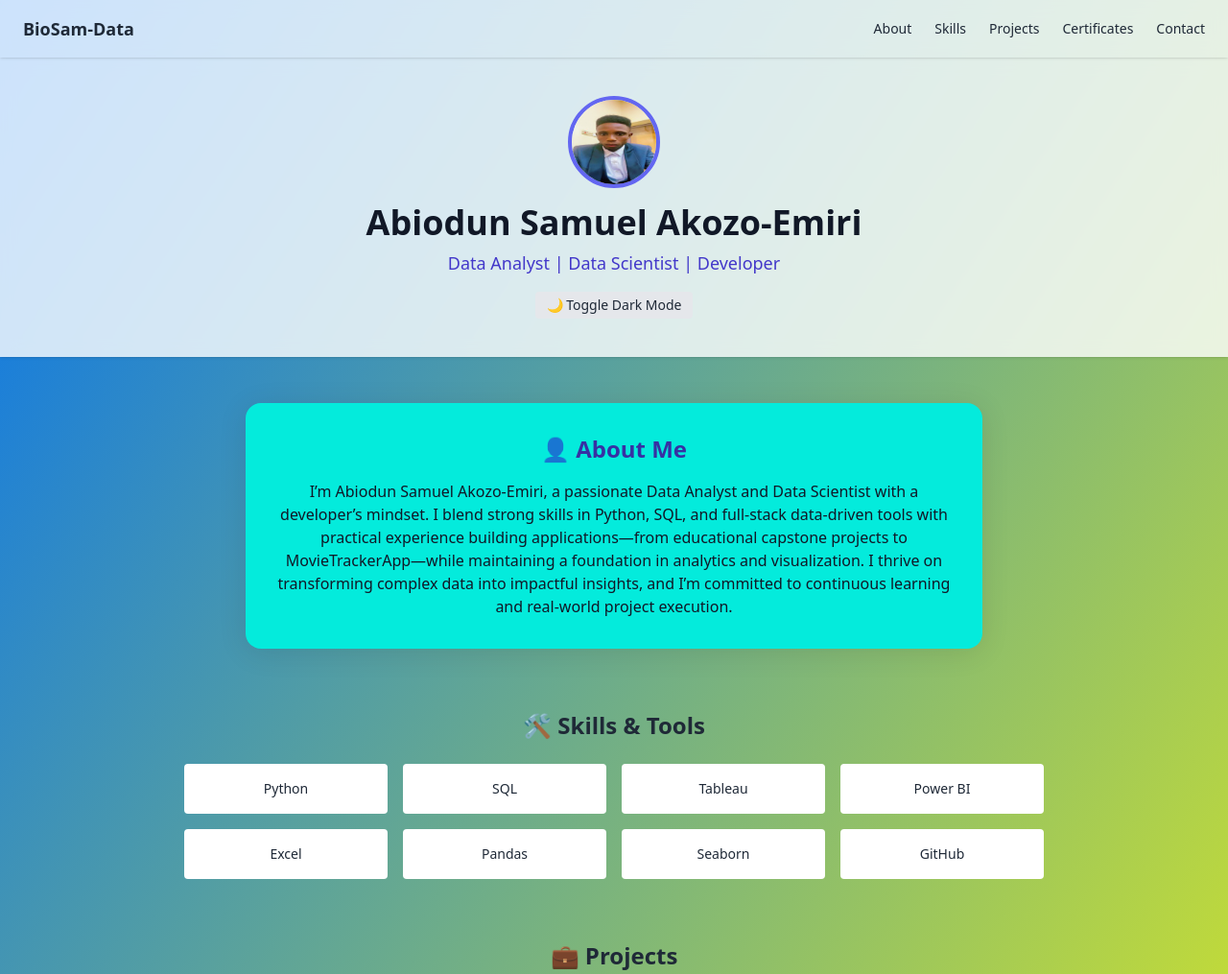
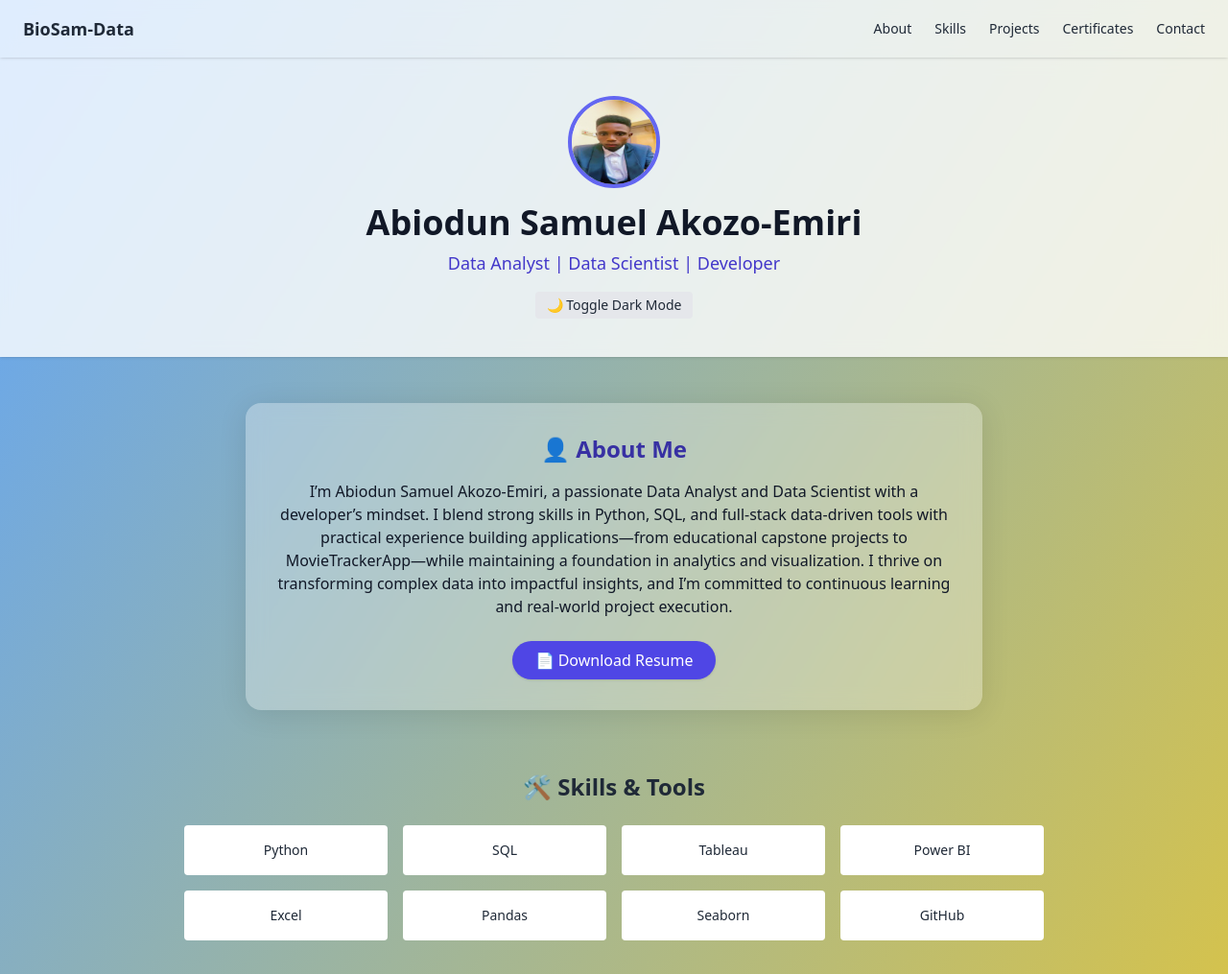
Before and after one commit to BioSam-Data/portfolio-website, a plain HTML site: page index.html in a window 1280 px wide. Shown: the top 1015 px of the page at 96% size. Drawn offline with nearby package versions, Linux system fonts and the light colour scheme.

Commit message:
Update index.html

```diff
--- a/index.html
+++ b/index.html
@@ -4,28 +4,34 @@
   <meta charset="UTF-8">
   <meta name="viewport" content="width=device-width, initial-scale=1.0">
   <title>Abiodun Samuel Akozo‑Emiri</title>
+
+  <!-- Tailwind CSS CDN -->
   <script src="https://cdn.tailwindcss.com"></script>
   <script>
     tailwind.config = {
-      darkMode: 'class',
+      darkMode: 'class', // Enable dark mode toggling with class
     };
   </script>
+
+  <!-- Custom Styles -->
   <style>
     html {
-      scroll-behavior: smooth;
+      scroll-behavior: smooth; /* Smooth scroll for in-page anchor links */
     }
     body {
-      background: linear-gradient(to bottom right, #0472f0, #fafa02);
+      background: linear-gradient(to bottom right, #60a5fa, #facc15); /* Blue to gold gradient */
     }
     .glass {
-      background: rgb(4, 235, 220);
+      /* Glassmorphism effect */
+      background: rgba(255, 255, 255, 0.3);
       backdrop-filter: blur(10px);
       -webkit-backdrop-filter: blur(10px);
       border-radius: 1rem;
       box-shadow: 0 4px 30px rgba(0, 0, 0, 0.1);
     }
   </style>
-  <!-- Google Analytics -->
+
+  <!-- Google Analytics setup -->
   <script async src="https://www.googletagmanager.com/gtag/js?id=G-5Z0P2LT69V"></script>
   <script>
     window.dataLayer = window.dataLayer || [];
@@ -36,6 +42,7 @@
 </head>
 <body class="text-gray-800 dark:bg-gray-900 dark:text-gray-200 transition-all">
 
+  <!-- Navigation Bar -->
   <nav class="bg-white/80 dark:bg-gray-800/90 backdrop-blur sticky top-0 z-50 shadow">
     <div class="container mx-auto flex justify-between items-center px-6 py-4">
       <h1 class="text-lg font-semibold">BioSam-Data</h1>
@@ -49,27 +56,42 @@
     </div>
   </nav>
 
+  <!-- Header Section -->
   <header class="bg-white/80 dark:bg-gray-800/90 backdrop-blur shadow py-10">
     <div class="container mx-auto px-6 text-center">
-      <a href="#about">
+      <!-- Clickable profile image opens the full picture in a new tab -->
+      <a href="profile.jpg" target="_blank">
         <img src="profile.jpg" alt="Profile Image" class="w-24 h-24 rounded-full mx-auto mb-4 border-4 border-indigo-500 hover:scale-105 transition-transform">
       </a>
       <h1 class="text-4xl font-extrabold text-gray-900 dark:text-white">Abiodun Samuel Akozo‑Emiri</h1>
       <p class="text-lg text-indigo-700 dark:text-indigo-300 mt-2">Data Analyst | Data Scientist | Developer</p>
+      <!-- Dark mode toggle button -->
       <button onclick="toggleDarkMode()" class="mt-4 bg-gray-200 dark:bg-gray-700 text-sm px-3 py-1 rounded hover:bg-gray-300 dark:hover:bg-gray-600 transition">🌙 Toggle Dark Mode</button>
     </div>
   </header>
 
+  <!-- Main Content -->
   <main class="container mx-auto px-6 py-12">
 
+    <!-- About Section with glass effect -->
     <section id="about" class="max-w-3xl mx-auto text-center mb-16 glass p-8">
       <h2 class="text-2xl font-bold mb-4 text-indigo-800 dark:text-indigo-300">👤 About Me</h2>
-      <p class="text-gray-900 dark:text-gray-200">I’m Abiodun Samuel Akozo‑Emiri, a passionate Data Analyst and Data Scientist with a developer’s mindset. I blend strong skills in Python, SQL, and full‑stack data‑driven tools with practical experience building applications—from educational capstone projects to MovieTrackerApp—while maintaining a foundation in analytics and visualization. I thrive on transforming complex data into impactful insights, and I’m committed to continuous learning and real‑world project execution.</p>
+      <p class="text-gray-900 dark:text-gray-200">
+        I’m Abiodun Samuel Akozo‑Emiri, a passionate Data Analyst and Data Scientist with a developer’s mindset. I blend strong skills in Python, SQL, and full‑stack data‑driven tools with practical experience building applications—from educational capstone projects to MovieTrackerApp—while maintaining a foundation in analytics and visualization. I thrive on transforming complex data into impactful insights, and I’m committed to continuous learning and real‑world project execution.
+      </p>
+      <!-- Download Resume Button -->
+      <div class="mt-6">
+        <a href="resume.pdf" download class="inline-block bg-indigo-600 text-white px-6 py-2 rounded-full shadow hover:bg-indigo-700 transition">
+          📄 Download Resume
+        </a>
+      </div>
     </section>
 
+    <!-- Skills Section -->
     <section id="skills" class="text-center max-w-4xl mx-auto mb-16">
       <h2 class="text-2xl font-bold mb-6">🛠️ Skills & Tools</h2>
       <div class="grid grid-cols-2 sm:grid-cols-3 md:grid-cols-4 gap-4 text-sm">
+        <!-- Skill badges -->
         <div class="bg-white dark:bg-gray-800 rounded p-4">Python</div>
         <div class="bg-white dark:bg-gray-800 rounded p-4">SQL</div>
         <div class="bg-white dark:bg-gray-800 rounded p-4">Tableau</div>
@@ -81,9 +103,11 @@
       </div>
     </section>
 
+    <!-- Projects Section -->
     <section id="projects" class="mb-16">
       <h2 class="text-2xl font-bold mb-6 text-center">💼 Projects</h2>
       <div class="grid grid-cols-1 md:grid-cols-2 gap-8">
+        <!-- Capstone Project Card -->
         <div class="bg-white dark:bg-gray-800 p-6 rounded-xl shadow hover:shadow-lg transition">
           <h3 class="text-xl font-bold">🎯 Capstone Project</h3>
           <ul class="mt-2 list-disc list-inside text-left text-sm">
@@ -93,6 +117,8 @@
           </ul>
           <a href="https://github.com/BioSam-Data/capstone-project" target="_blank" class="text-indigo-600 dark:text-indigo-400 hover:underline mt-3 inline-block">🔗 View on GitHub</a>
         </div>
+
+        <!-- MovieTrackerApp Card -->
         <div class="bg-white dark:bg-gray-800 p-6 rounded-xl shadow hover:shadow-lg transition">
           <h3 class="text-xl font-bold">🎬 MovieTrackerApp</h3>
           <ul class="mt-2 list-disc list-inside text-left text-sm">
@@ -102,6 +128,8 @@
           </ul>
           <a href="https://github.com/BioSam-Data/MovieTrackerApp" target="_blank" class="text-indigo-600 dark:text-indigo-400 hover:underline mt-3 inline-block">🔗 View on GitHub</a>
         </div>
+
+        <!-- MarketMetrics Project Card -->
         <div class="bg-white dark:bg-gray-800 p-6 rounded-xl shadow hover:shadow-lg transition">
           <h3 class="text-xl font-bold">📈 MarketMetrics</h3>
           <ul class="mt-2 list-disc list-inside text-left text-sm">
@@ -114,6 +142,7 @@
       </div>
     </section>
 
+    <!-- Certificates Section -->
     <section id="certs" class="max-w-2xl mx-auto text-center mb-16">
       <h2 class="text-2xl font-bold mb-4">🎓 Certificates</h2>
       <ul class="list-disc list-inside text-left">
@@ -124,6 +153,7 @@
       </ul>
     </section>
 
+    <!-- Contact Section -->
     <section id="contact" class="text-center">
       <h2 class="text-2xl font-bold mb-4">📬 Contact Me</h2>
       <p>Email: <a href="mailto:biosam04@gmail.com" class="text-indigo-600 dark:text-indigo-400 hover:underline">biosam04@gmail.com</a></p>
@@ -137,13 +167,15 @@
 
   </main>
 
+  <!-- Footer -->
   <footer class="bg-gray-100 dark:bg-gray-800 py-6 text-center">
     <p class="text-sm text-gray-500 dark:text-gray-400">&copy; 2025 Abiodun Samuel Akozo‑Emiri</p>
   </footer>
 
+  <!-- Toggle dark mode script -->
   <script>
     function toggleDarkMode() {
-      document.documentElement.classList.toggle('dark');
+      document.documentElement.classList.toggle('dark'); // Toggle the dark mode class on the root element
     }
   </script>
 
```
Lines whose indentation alone changed are shown as unchanged.
